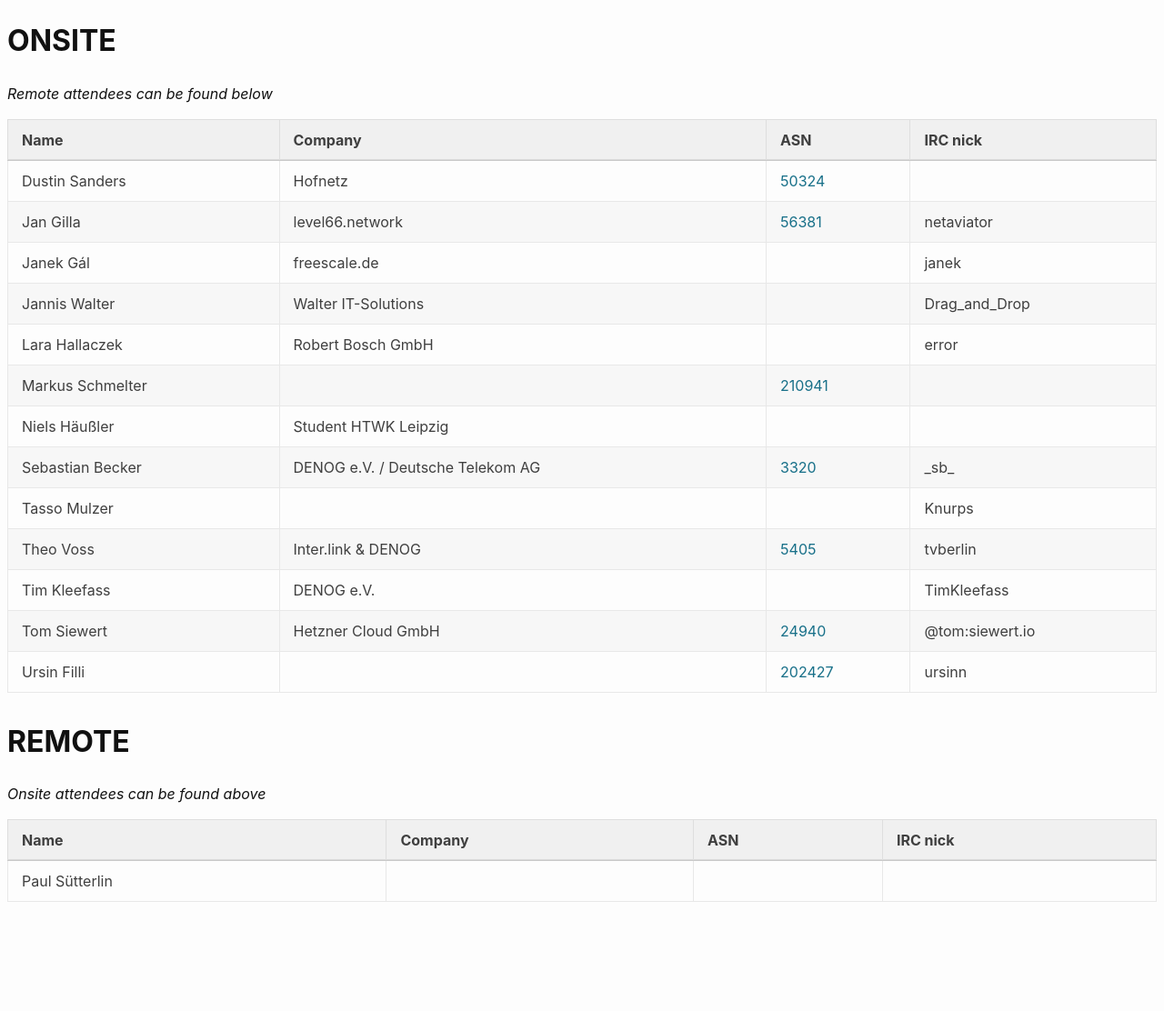
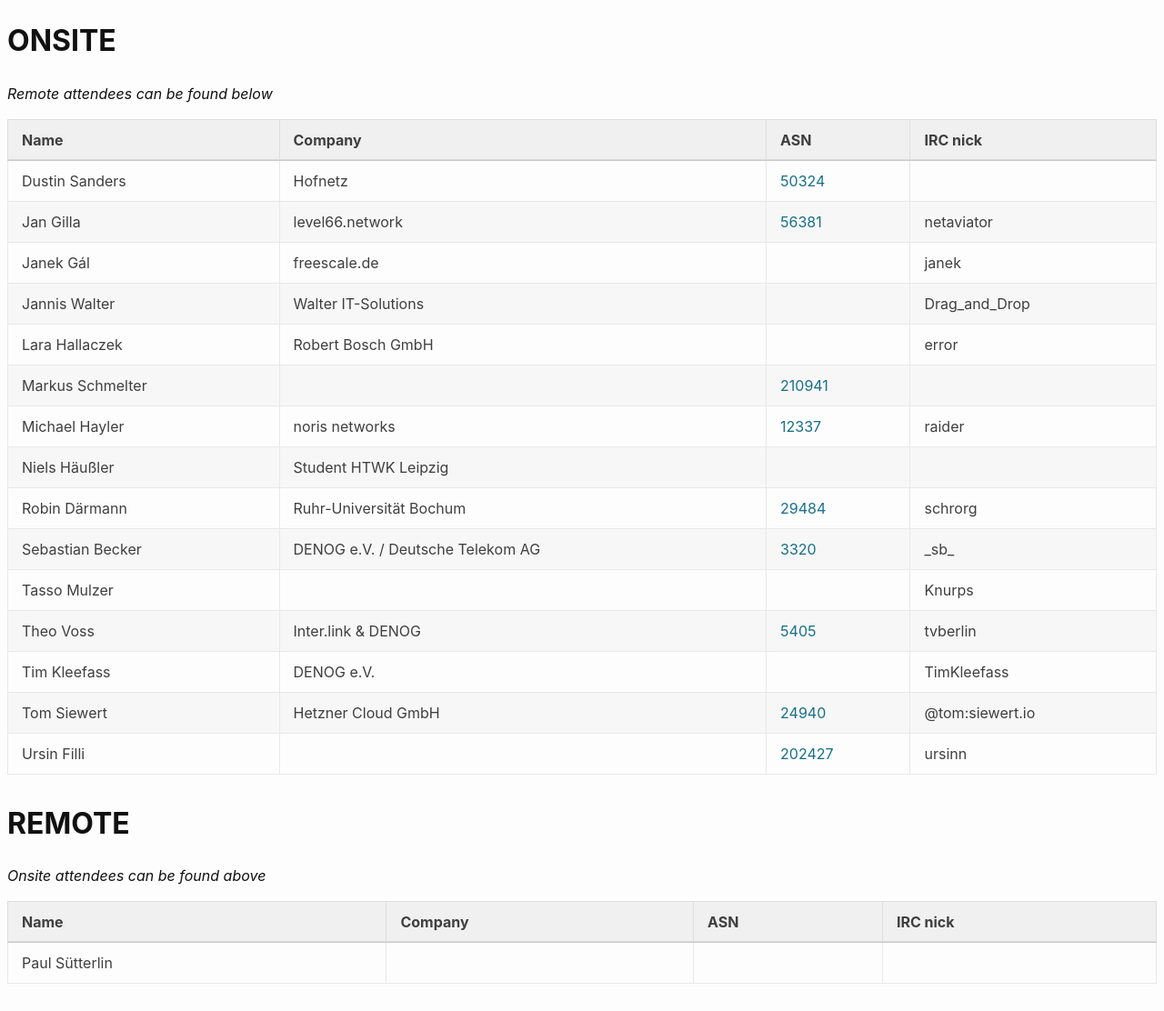
Before and after one commit to denog/pretix-attendeelist, a Jekyll site: the page built from denog16/index.markdown, in a window 1280 px wide and 1112 px high. Shown: the whole window at 91% size. Built offline with Jekyll 4.4.1, drawn with Linux system fonts in a browser that asks for light colours.

Commit message:
Latest data: Thu Jul  4 07:10:42 UTC 2024

```diff
--- a/_data/attendees_denog16_onsite.json
+++ b/_data/attendees_denog16_onsite.json
@@ -36,10 +36,22 @@
     "asn": "210941"
   },
   {
+    "name": "Michael Hayler",
+    "company": "noris networks",
+    "irc": "raider",
+    "asn": "12337"
+  },
+  {
     "name": "Niels Häußler",
     "company": "Student HTWK Leipzig",
     "irc": null,
     "asn": null
+  },
+  {
+    "name": "Robin Därmann",
+    "company": "Ruhr-Universität Bochum",
+    "irc": "schrorg",
+    "asn": "29484"
   },
   {
     "name": "Sebastian Becker",
```
